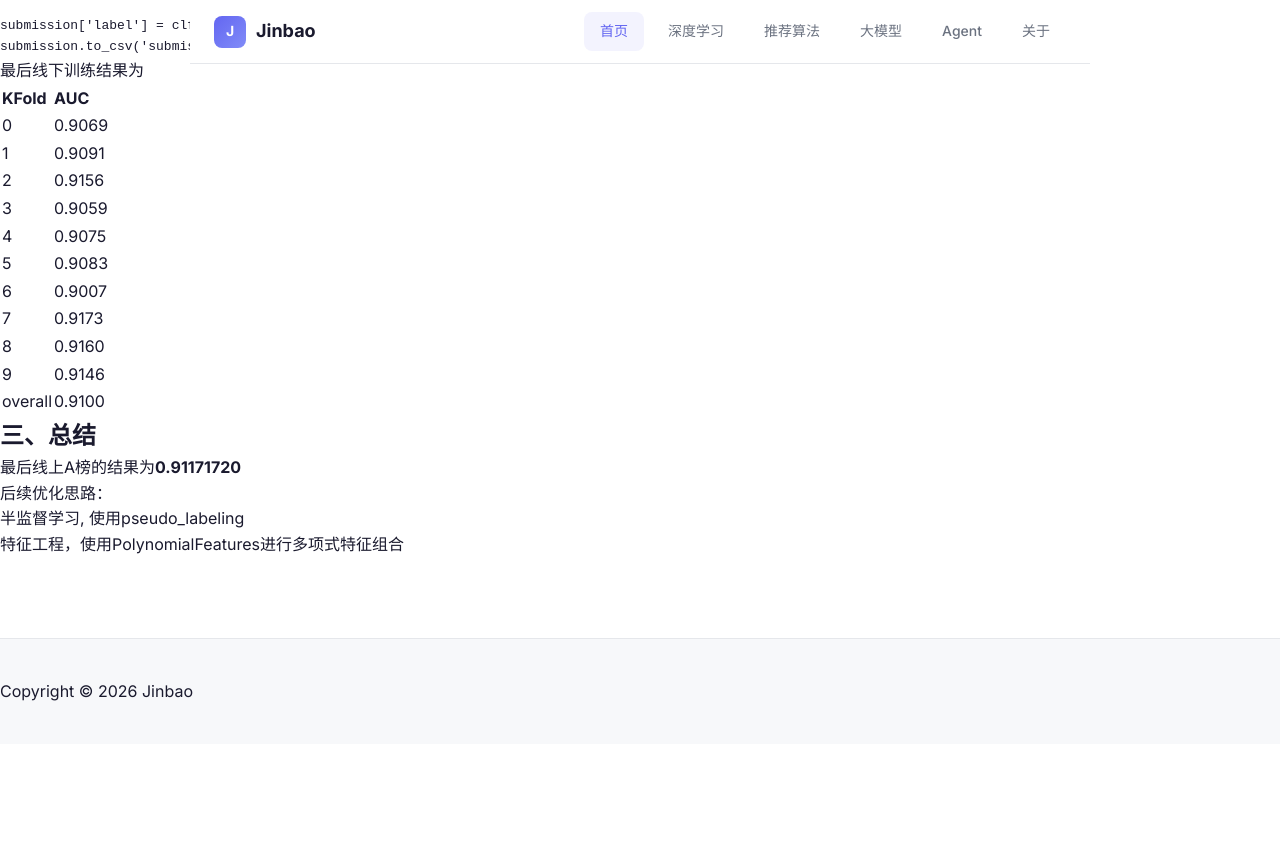
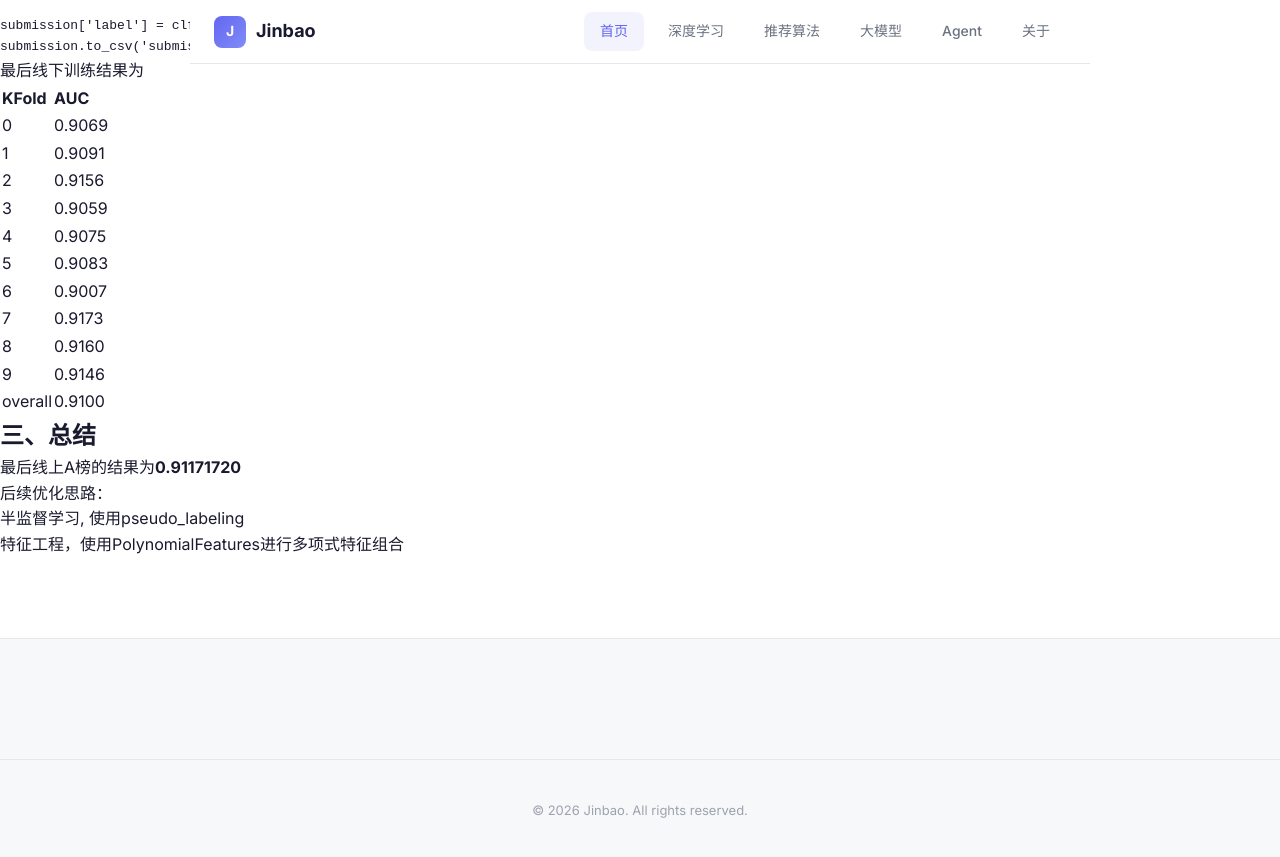
Before and after one commit to JinbaoSite/jinbaosite.github.io, a Jekyll site: the page built from 581.md, in a window 1280 px wide and 900 px high, scrolled down 6893 px. Shown: the top 857 px of the window. Built offline with Jekyll 4.4.1, drawn with Linux system fonts in a browser that asks for light colours; our own code applies the rules of GitHub Pages for plain Markdown files; before the commit the page ends 7637 px from its top, so only the background shows below that.

Commit message:
Update footer.html

```diff
--- a/_includes/footer.html
+++ b/_includes/footer.html
@@ -1,5 +1,8 @@
-<div class="footer-copyright">
-  <span class="footer-copyright-text">
-    Copyright &copy; {{ site.time | date: '%Y' }} Jinbao
-  </span>
-</div>
+
+    <footer>
+      <div class="container">
+        <div class="footer-content">
+          <div class="footer-copy">© {{ site.time | date: '%Y' }} Jinbao. All rights reserved.</div>
+        </div>
+      </div>
+    </footer>
```
